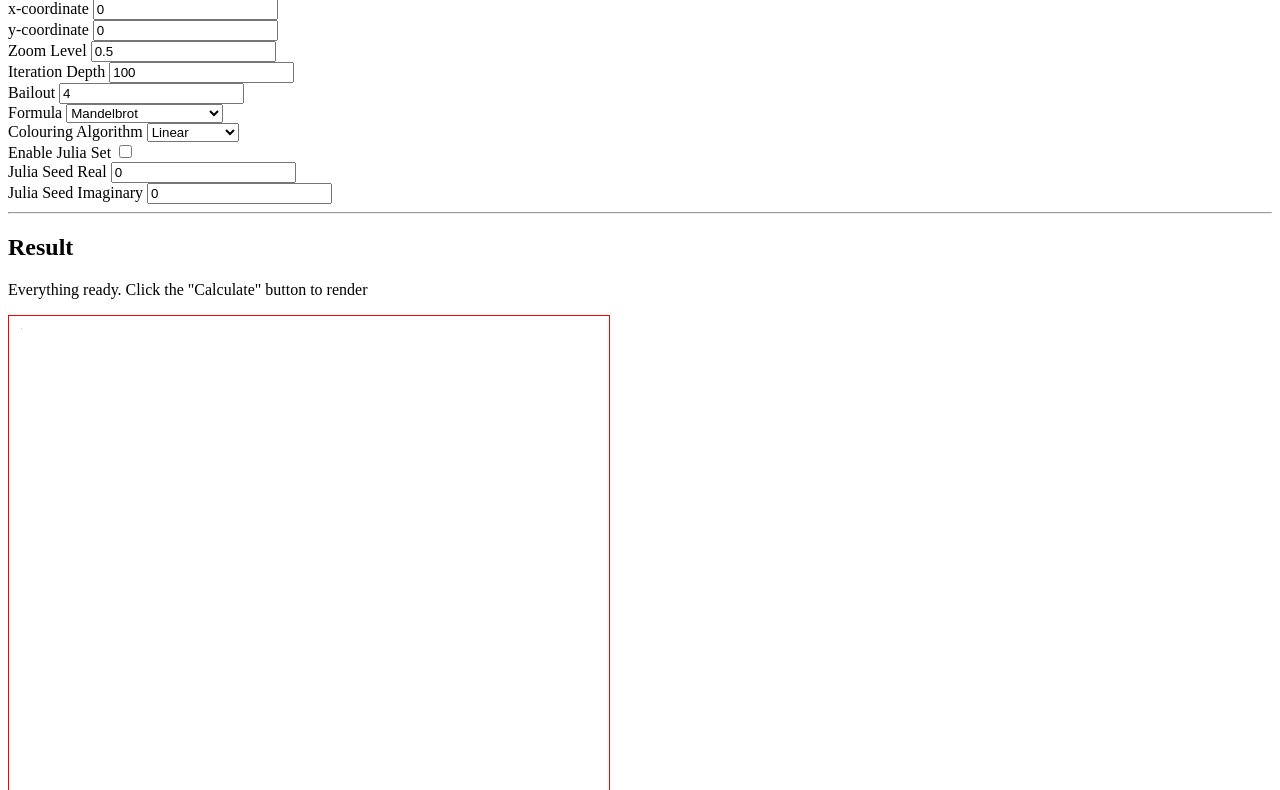
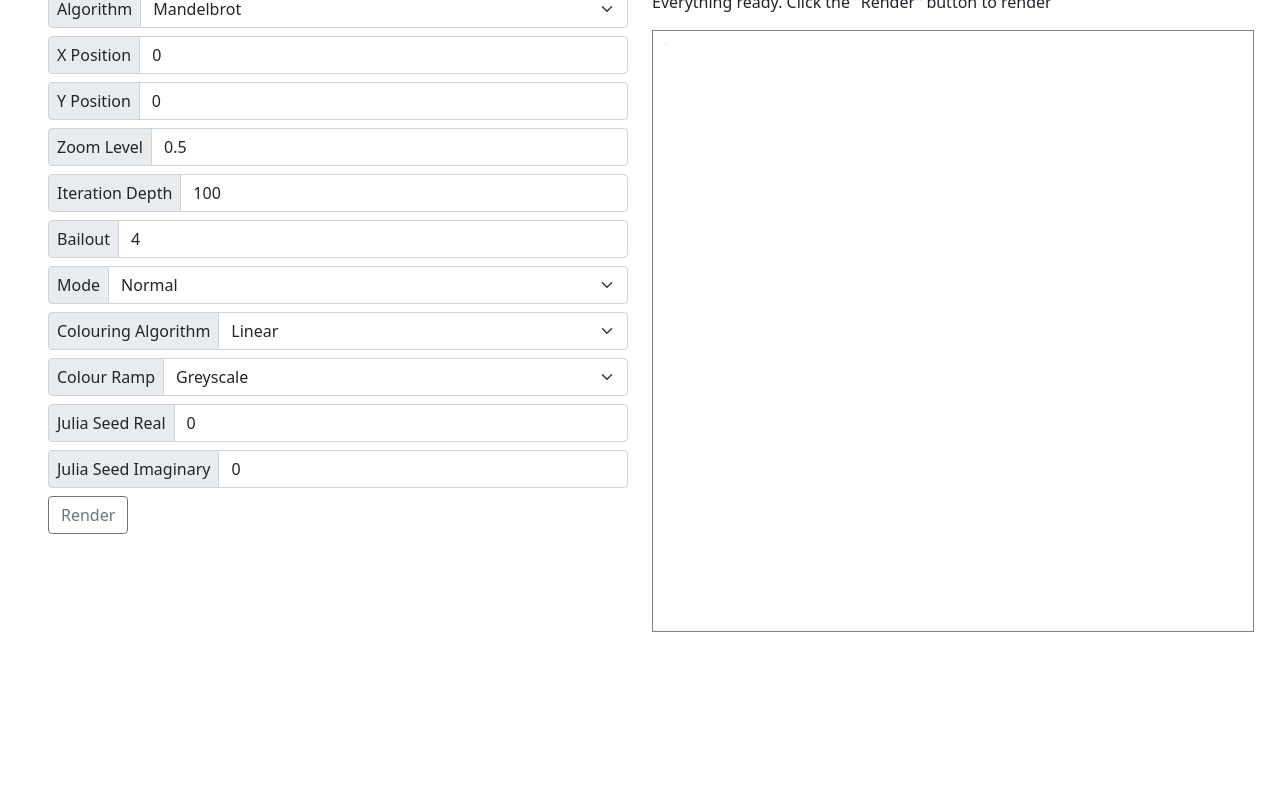
Before and after one commit to chaosarium/JS_Fractal_Generator, a plain HTML site: page index.html in a window 1280 px wide. Shown: the part 128-918 px from the top of the page. After the commit the page ends 800 px from the top, so only its background shows below. Drawn offline with nearby package versions, Linux system fonts and the light colour scheme.

Commit message:
rework UI

```diff
--- a/index.html
+++ b/index.html
@@ -4,77 +4,133 @@
   <meta charset="UTF-8">
   <meta name="viewport" content="width=device-width, initial-scale=1.0">
   <title>Fractal Gen JS</title>
+  <link href="https://cdn.jsdelivr.net/npm/bootstrap@5.0.0-beta2/dist/css/bootstrap.min.css" rel="stylesheet" integrity="sha384-BmbxuPwQa2lc/FVzBcNJ7UAyJxM6wuqIj61tLrc4wSX0szH/Ev+nYRRuWlolflfl" crossorigin="anonymous">
   <style>
     canvas {
-      border: solid red 1px;
+      border: solid grey 1px;
+    }
+    .input-group-text {
+      padding: .1rem .5rem !important;
+    }
+    .input-group {
+      margin-bottom: 0.5rem !important;
+    }
+    .form-control:focus {
+      border-color: #777777;
+      box-shadow: 0 0 0 .15rem rgba(44, 44, 44, 0.25);
     }
   </style>
 </head>
 <body>
-  <h1>Fractal Gen JS</h1>
+  <nav class="navbar navbar-dark bg-dark">
+    <div class="container-fluid">
+      <a class="navbar-brand" href="#">Fractal Gen JS</a>
+    </div>
+  </nav>
+  <div class="container-fluid py-3 px-lg-5">
+    <div class="row">
+      <div class="col-6">
+        <h2>Rendering parameters</h2>
+        <form>
 
-  <h2>Rendering parameters</h2>
+          <label class="visually-hidden" for="fractal_algorithm"></label>
+          <div class="input-group">
+            <div class="input-group-text">Algorithm</div>
+            <select class="form-select" id="fractal_algorithm">
+              <option value="mandelbrot_algorhthm">Mandelbrot</option>
+              <option value="mandelbrot_cubed_altorhthm">Mandelbrot^3</option>
+              <option value="newton_altorhthm">Newton</option>
+              <option value="burning_ship_altorhthm">Burning Ship</option>
+              <option value="magnet_altorhthm">Magnet</option>
+              <option value="suspicious_mandelbrot_altorhthm">Suspicious Mandelbrot</option>
+            </select>
+          </div>
 
-    <label for="x_centre">x-coordinate</label>
-    <input type="number" step="0.01" id="x_centre" value="0"
-    >
-    <br>
+          <label class="visually-hidden" for="x_centre"></label>
+          <div class="input-group">
+            <div class="input-group-text">X Position</div>
+            <input type="number" class="form-control" step="0.01" id="x_centre" value="0">
+          </div>
 
-    <label for="y_centre">y-coordinate</label>
-    <input type="number" step="0.01" id="y_centre" value="0">
-    <br>
+          <label class="visually-hidden" for="y_centre"></label>
+          <div class="input-group">
+            <div class="input-group-text">Y Position</div>
+            <input type="number" class="form-control" step="0.01" id="y_centre" value="0">
+          </div>
 
-    <label for="zoom_level">Zoom Level</label>
-    <input type="number" step="0.01" id="zoom_level" value="0.5">
-    <br>
+          <label class="visually-hidden" for="zoom_level"></label>
+          <div class="input-group">
+            <div class="input-group-text">Zoom Level</div>
+            <input type="number" class="form-control" step="0.01" id="zoom_level" value="0.5">
+          </div>
 
-    <label for="iteration_depth">Iteration Depth</label>
-    <input type="number" step="1" id="iteration_depth" value="100">
-    <br>
+          <label class="visually-hidden" for="iteration_depth"></label>
+          <div class="input-group">
+            <div class="input-group-text">Iteration Depth</div>
+            <input type="number" class="form-control" step="1" id="iteration_depth" value="100">
+          </div>
 
-    <label for="bailout">Bailout</label>
-    <input type="number" step="0.01" id="bailout" value="4">
-    <br>
+          <label class="visually-hidden" for="bailout"></label>
+          <div class="input-group">
+            <div class="input-group-text">Bailout</div>
+            <input type="number" class="form-control" step="0.01" id="bailout" value="4">
+          </div>
 
-    <label for="fractal_algorithm">Formula</label>
-    <select id="fractal_algorithm">
-      <option value="mandelbrot_algorhthm">Mandelbrot</option>
-      <option value="mandelbrot_cubed_altorhthm">Mandelbrot^3</option>
-      <option value="newton_altorhthm">Newton</option>
-      <option value="burning_ship_altorhthm">Burning Ship</option>
-      <option value="magnet_altorhthm">Magnet</option>
-      <option value="suspicious_mandelbrot_altorhthm">Suspicious Mandelbrot</option>
-    </select>
-    <br>
+          <label class="visually-hidden" for="mode"></label>
+          <div class="input-group">
+            <div class="input-group-text">Mode</div>
+            <select class="form-select" id="mode">
+              <option value="normal_mode">Normal</option>
+              <option value="julia_mode">Julia</option>
+            </select>
+          </div>
 
-    <label for="colouring_algorithm">Colouring Algorithm</label>
-    <select id="colouring_algorithm">
-      <option value="linear">Linear</option>
-      <option value="square">Square</option>
-      <option value="sqrt">Square root</option>
-      <option value="log">Logarithmic</option>
-    </select>
-    <br>
+          <label class="visually-hidden" for="colouring_algorithm"></label>
+          <div class="input-group">
+            <div class="input-group-text">Colouring Algorithm</div>
+            <select class="form-select" id="colouring_algorithm">
+              <option value="linear">Linear</option>
+              <option value="square">Square</option>
+              <option value="sqrt">Square Root</option>
+              <option value="log">Logarithmic</option>
+            </select>
+          </div>
 
-    <label for="julia_mode">Enable Julia Set</label>
-    <input type="checkbox" id="julia_mode">
-    <br>
+          <label class="visually-hidden" for="colour_ramp"></label>
+          <div class="input-group">
+            <div class="input-group-text">Colour Ramp</div>
+            <select class="form-select" id="colour_ramp">
+              <option value="greyscale">Greyscale</option>
+              <option value="inverted_greyscale">Inverted Greyscale</option>
+              <option value="ocean">Ocean</option>
+              <option value="flame">Flame</option>
+              <option value="life">Life</option>
+            </select>
+          </div>
 
-    <label for="julia_real">Julia Seed Real</label>
-    <input type="number" step="0.01" id="julia_real" value="0">
-    <br>
+          <label class="visually-hidden" for="julia_real"></label>
+          <div class="input-group">
+            <div class="input-group-text">Julia Seed Real</div>
+            <input type="number" class="form-control" step="0.01" id="julia_real" value="0">
+          </div>
 
-    <label for="julia_imaginary">Julia Seed Imaginary</label>
-    <input type="number" step="0.01" id="julia_imaginary" value="0">
-    <br>
+          <label class="visually-hidden" for="julia_imaginary"></label>
+          <div class="input-group">
+            <div class="input-group-text">Julia Seed Imaginary</div>
+            <input type="number" class="form-control" step="0.01" id="julia_imaginary" value="0">
+          </div>
 
-  <hr>
+          <button onclick="render_trigger()" type="button" class="btn btn-outline-secondary">Render</button>
+        </form>
+      </div>
+      <div class="col-6">
+        <h2>Result</h2>
+          <p id="status_text">Everything ready. Click the "Render" button to render</p>
+          <canvas id="fractal_viewport" width="600" height="600"></canvas>
+      </div>
+    </div>
+  </div>
 
-  <h2>Result</h2>
-    <p id="status_text">Everything ready. Click the "Calculate" button to render</p>
-
-    <canvas id="fractal_viewport" width="600" height="600"></canvas>
-    <button onclick="render_trigger()">Calculate</button>
 
 
 </body>
--- a/main.js
+++ b/main.js
@@ -103,6 +103,14 @@ colouring_algorithms = {
 }
 
 // colour ramp
+var colour_presets = {
+	"greyscale": [[255,255,255,255], [0,0,0,255]],
+	"inverted_greyscale": [[0,0,0,255], [255,255,255,255]],
+	"ocean": [[137, 196, 214,255], [64, 108, 219,255]],
+	"flame": [[227, 8, 0,255],[245, 215, 44,255]],
+	"life": [[0,0,0,255], [255,255,255,255]],
+}
+
 function map_colour(escape_time, max_depth, begin_rgba, end_rgba, colouring_algorithm_name) {
 	percentile = colouring_algorithms[colouring_algorithm_name](escape_time) / colouring_algorithms[colouring_algorithm_name](max_depth);
 	resultant_rgba = [
@@ -168,11 +176,12 @@ function render_trigger() {
 	user_bailout = parseFloat(document.getElementById("bailout").value)
 	user_fractal_algorithm = document.getElementById("fractal_algorithm").value
 	user_colouring_algorithm = document.getElementById("colouring_algorithm").value
-	user_julia_mode = document.getElementById("julia_mode").checked
+	user_colour_ramp = document.getElementById("colour_ramp").value
+	user_julia_mode = (document.getElementById("mode").value == "julia_mode")
 	user_julia_coordinate = [parseFloat(document.getElementById("julia_real").value), parseFloat(document.getElementById("julia_imaginary").value)]
 	console.log(user_julia_coordinate)
 	// render based on user parameters
-	render_fractal(user_x_centre, user_y_centre, user_zoom_level, user_iteration_depth, user_bailout, user_fractal_algorithm, user_julia_mode, [255,255,255,255], [0,0,0,255], user_colouring_algorithm, user_julia_coordinate)
+	render_fractal(user_x_centre, user_y_centre, user_zoom_level, user_iteration_depth, user_bailout, user_fractal_algorithm, user_julia_mode, colour_presets[user_colour_ramp][0], colour_presets[user_colour_ramp][1], user_colouring_algorithm, user_julia_coordinate)
 }
 
 // =================================
```
